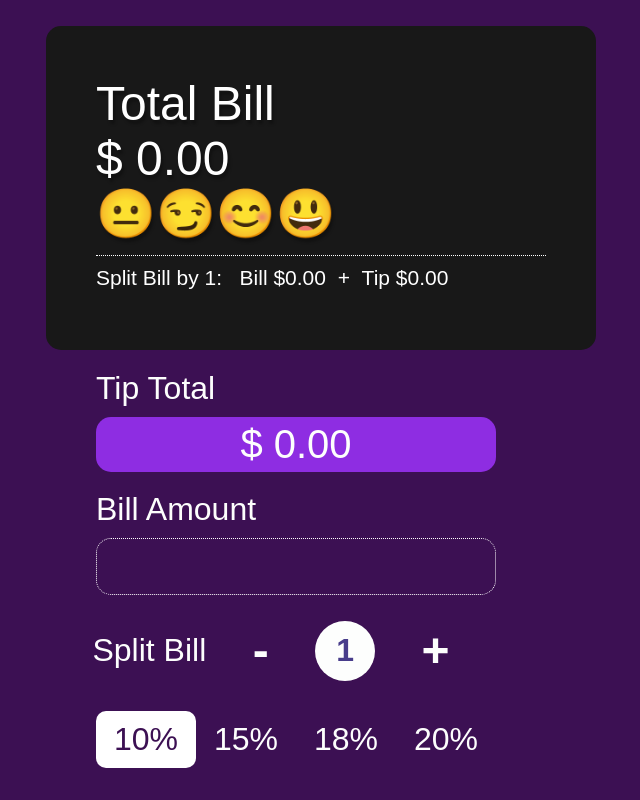
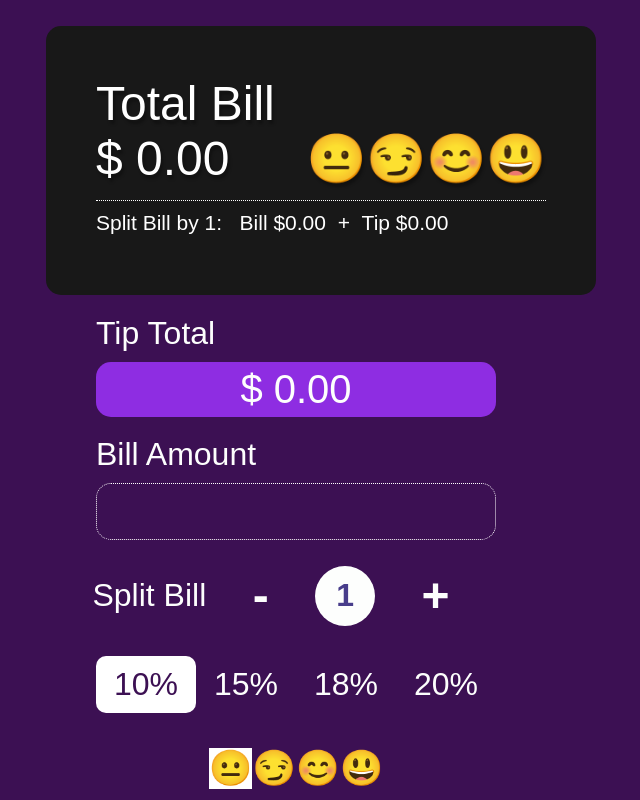
Before and after one commit to jamesdesigns/react-calculator, a React (Create React App) app: page / in a window 1280 px wide. Shown: the top 800 px of the page, without its empty margins (369-1009 px from the left). Built offline with nearby package versions, Linux system fonts and the light colour scheme.

Commit message:
Use styles to align the emojis with the Total Bill

```diff
--- a/src/Results.js
+++ b/src/Results.js
@@ -12,7 +12,7 @@ const Results = (props) => {
 			<li className="cost-pp flex-col">
 				<span>Total Bill</span>
 				<span>$ {props.costPerPerson.toFixed(2)}</span>
-                <span>{props.ratings}</span>
+                <span style={{textAlign: 'right', marginTop: '-55px'}}>{props.ratings}</span>
 			</li>
 			<li className="col-2">
                 <span>Split Bill by {partyCount}: </span>&nbsp;&nbsp;
```
